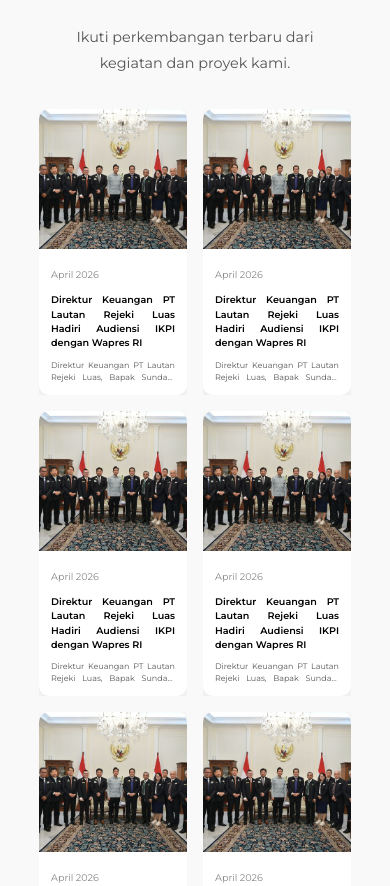
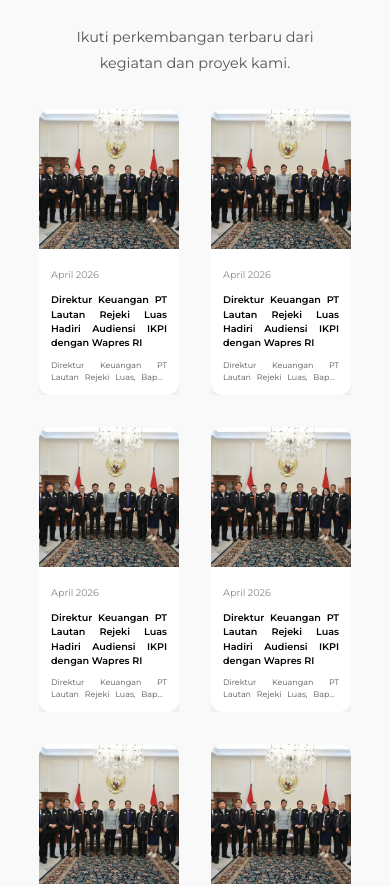
Before and after one commit to SalmaMuntazShaumi/LautanRejekiCompanyProfile, a Next.js app: page /About in a window 390 px wide. Shown: the part 1332-2218 px from the top of the page. Built offline with nearby package versions, Linux system fonts and the light colour scheme.

Commit message:
[SM] fix bug lagi

```diff
--- a/styles/cards.css
+++ b/styles/cards.css
@@ -180,6 +180,8 @@
   box-shadow: 0 8px 20px rgba(0,0,0,0.08);
   transition: transform 0.3s ease;
   cursor: pointer;
+  width: 100%;
+  max-width: 450px;
 }
 
 .news-card:hover {
--- a/styles/components.css
+++ b/styles/components.css
@@ -205,7 +205,7 @@
 
 .news-grid {
   display: grid;
-  grid-template-columns: repeat(auto-fit, minmax(300px, 1fr));
+  grid-template-columns: repeat(auto-fit, minmax(300px, auto));
   gap: 2rem;
-  justify-items: center;
+  justify-content: center; /* 🔥 ini kunci */
 }
--- a/styles/responsive.css
+++ b/styles/responsive.css
@@ -260,12 +260,11 @@
   }
 
   .news-grid {
-    grid-template-columns: repeat(2, 1fr);
-    gap: 1rem;
+    grid-template-columns: 1fr;
   }
 
   .news-card {
-    border-radius: 10px;
+    max-width: 100%;
   }
 
   .news-image {
```
